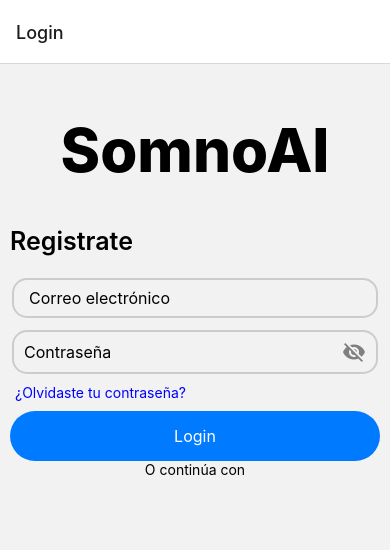
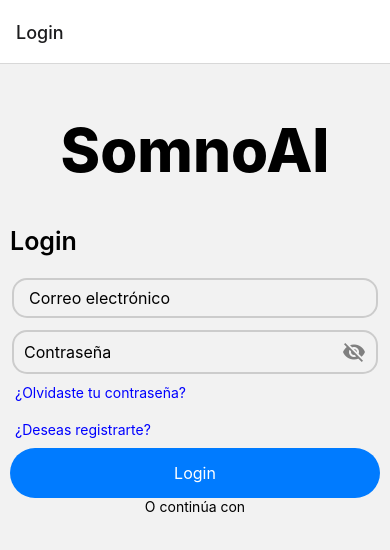
Before and after one commit to merycd15/somnoai_v3, a React Native app: screen /Login in a window 390 px wide. Shown: the top 550 px of the page. Built offline with nearby package versions, Linux system fonts and the light colour scheme.

Commit message:
Link de login a register

```diff
--- a/screens/LoginScreen.js
+++ b/screens/LoginScreen.js
@@ -85,7 +85,7 @@ const LoginScreen = ({navigation}) => {
         <Text style={styles.title}>SomnoAI</Text>
       </View>
       <View>
-        <Text style={styles.subtitle}>Registrate</Text>
+        <Text style={styles.subtitle}>Login</Text>
       </View>
       {error ? <Text style={styles.errorText}>{error}</Text> : null}
       <TextInput
@@ -114,6 +114,10 @@ const LoginScreen = ({navigation}) => {
 
       <Text style={styles.texto} onPress={() => navigation.navigate('RecoverPassword')}>
         ¿Olvidaste tu contraseña?
+      </Text>
+
+      <Text style={styles.texto} onPress={() => navigation.navigate('Register')}>
+        ¿Deseas registrarte?
       </Text>
 
       {/* <Button title="Enviar" onPress={validateInput} /> */}
```
